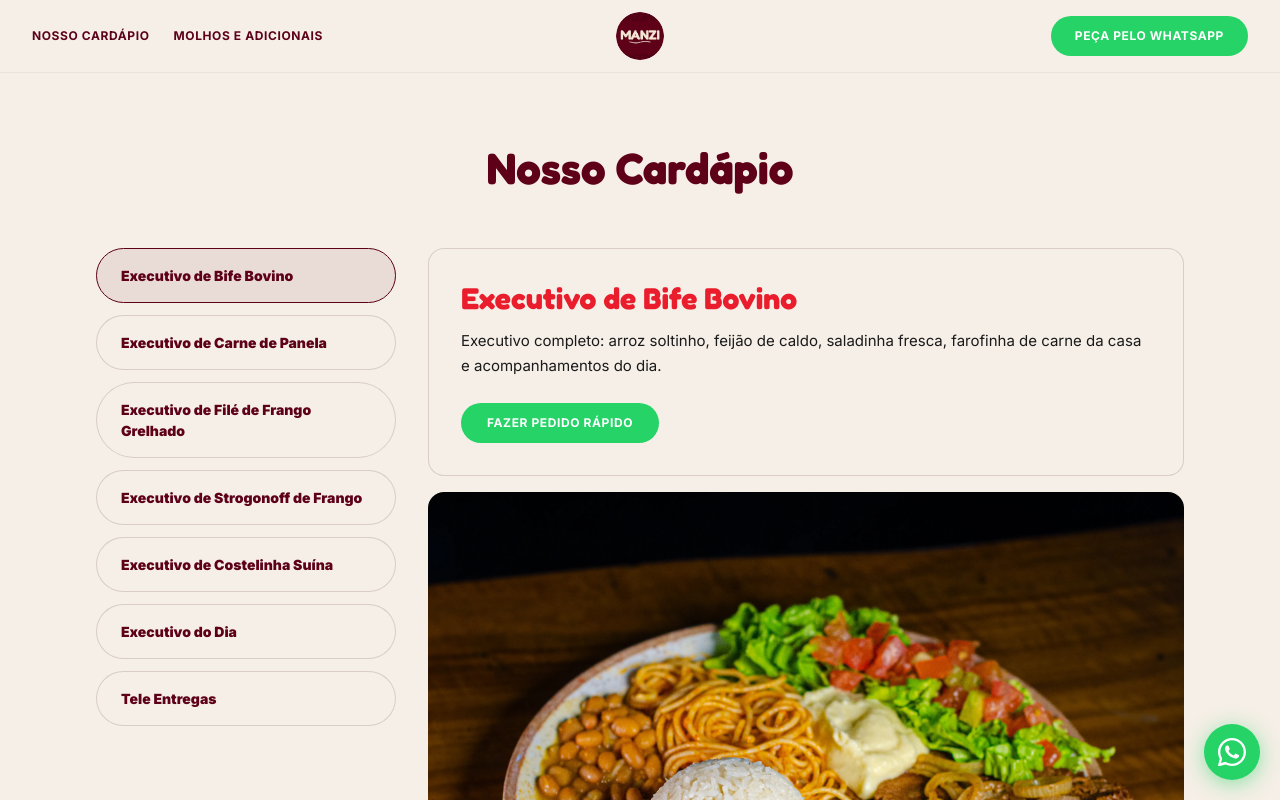
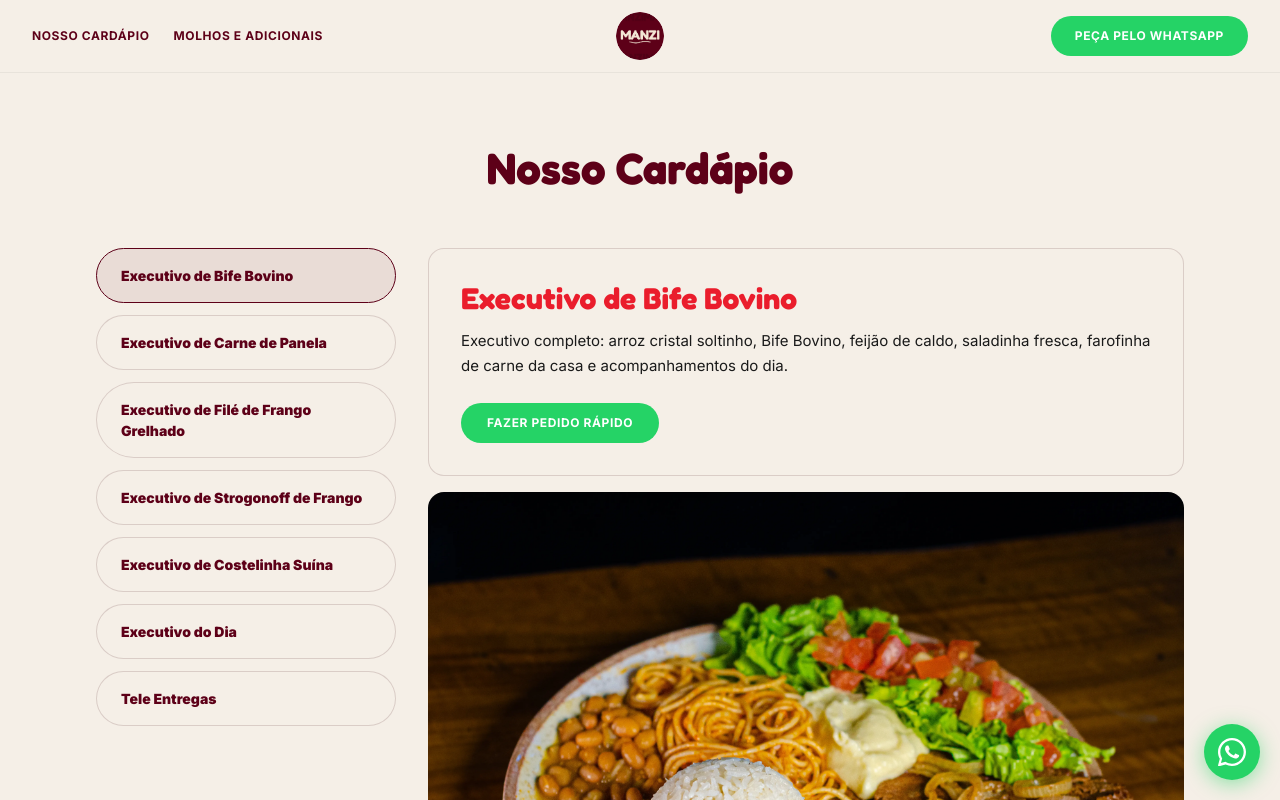
Before and after one commit to EducLead01/Restaurante-Manzi, a Next.js app: page / in a window 1280 px wide. Shown: the top 800 px of the page. Built offline with nearby package versions, Linux system fonts and the light colour scheme.

Commit message:
Coloca a proteína logo após arroz cristal soltinho em todos os pratos
Co-Authored-By: Claude Sonnet 5 <noreply@anthropic.com>

```diff
--- a/src/components/Filosofia.tsx
+++ b/src/components/Filosofia.tsx
@@ -15,28 +15,28 @@ const PILARES: ItemCardapio[] = [
   {
     titulo: "Executivo de Bife Bovino",
     texto:
-      "Executivo completo: arroz soltinho, feijão de caldo, saladinha fresca, farofinha de carne da casa e acompanhamentos do dia.",
+      "Executivo completo: arroz cristal soltinho, Bife Bovino, feijão de caldo, saladinha fresca, farofinha de carne da casa e acompanhamentos do dia.",
     imagem: "/cardapio/executivo-bife-bovino.webp",
   },
   {
     titulo: "Executivo de Carne de Panela",
     texto:
-      "Executivo completo: arroz soltinho, feijão de caldo, saladinha fresca, farofinha de carne da casa e acompanhamentos do dia.",
+      "Executivo completo: arroz cristal soltinho, Carne de Panela, feijão de caldo, saladinha fresca, farofinha de carne da casa e acompanhamentos do dia.",
   },
   {
     titulo: "Executivo de Filé de Frango Grelhado",
     texto:
-      "Executivo completo: arroz soltinho, feijão de caldo, saladinha fresca, farofinha de frango da casa e acompanhamentos do dia.",
+      "Executivo completo: arroz cristal soltinho, Filé de Frango Grelhado, feijão de caldo, saladinha fresca, farofinha de frango da casa e acompanhamentos do dia.",
   },
   {
     titulo: "Executivo de Strogonoff de Frango",
     texto:
-      "Executivo completo: arroz soltinho, Strogonoff de Frango, batata palha e saladinha fresca.",
+      "Executivo completo: arroz cristal soltinho, Strogonoff de Frango, batata palha e saladinha fresca.",
   },
   {
     titulo: "Executivo de Costelinha Suína",
     texto:
-      "Executivo completo: arroz soltinho, feijão de caldo, saladinha fresca, farofinha de carne suína da casa e acompanhamentos do dia.",
+      "Executivo completo: arroz cristal soltinho, Costelinha Suína, feijão de caldo, saladinha fresca, farofinha de carne suína da casa e acompanhamentos do dia.",
   },
   {
     titulo: "Executivo do Dia",
```
